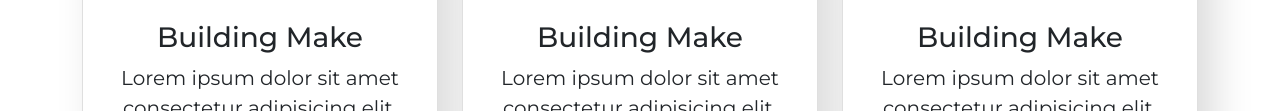
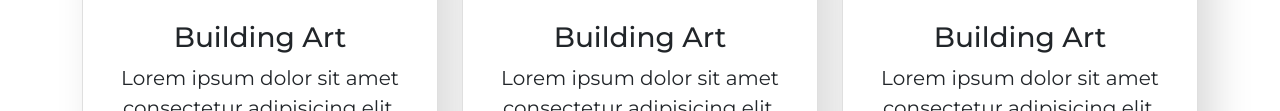
Before and after one commit to lanisz/Art-Gallery, a plain HTML site: page index.html in a window 1280 px wide. Shown: the part 2509-2620 px from the top of the page. Drawn offline with nearby package versions, Linux system fonts and the light colour scheme; a script that the page names is missing.

Commit message:
Art Gallery

```diff
--- a/index.html
+++ b/index.html
@@ -173,7 +173,7 @@
                           <div class="img-area mb-4">
                               <img src="img/project-1.jpg" class="img-fluid" alt="">
                           </div>
-                            <h3 class="card-title">Building Make</h3>
+                            <h3 class="card-title">Building Art</h3>
                             <p class="lead">Lorem ipsum dolor sit amet consectetur adipisicing elit. Adipisci eligendi modi temporibus alias iste. Accusantium?</p>
                             <button class="btn bg-warning text-dark">Learn More</button>
                         </div>
@@ -185,7 +185,7 @@
                           <div class="img-area mb-4">
                               <img src="img/project-2.jpg" class="img-fluid" alt="">
                           </div>
-                            <h3 class="card-title">Building Make</h3>
+                            <h3 class="card-title">Building Art</h3>
                             <p class="lead">Lorem ipsum dolor sit amet consectetur adipisicing elit. Adipisci eligendi modi temporibus alias iste. Accusantium?</p>
                             <button class="btn bg-warning text-dark">learn More</button>
                         </div>
@@ -197,7 +197,7 @@
                           <div class="img-area mb-4">
                               <img src="img/project-3.jpg" class="img-fluid" alt="">
                           </div>
-                            <h3 class="card-title">Building Make</h3>
+                            <h3 class="card-title">Building Art</h3>
                             <p class="lead">Lorem ipsum dolor sit amet consectetur adipisicing elit. Adipisci eligendi modi temporibus alias iste. Accusantium?</p>
                             <button class="btn bg-warning text-dark">Learn More</button>
                         </div>
```
